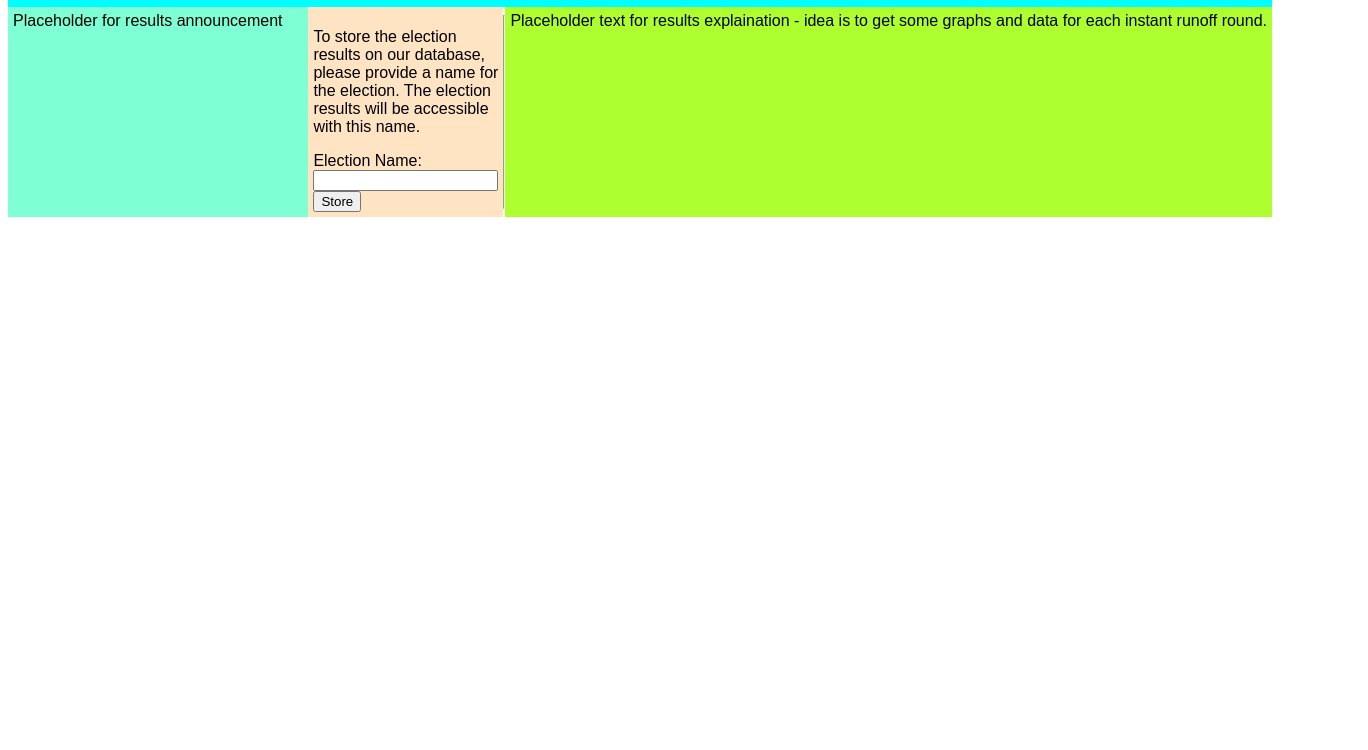
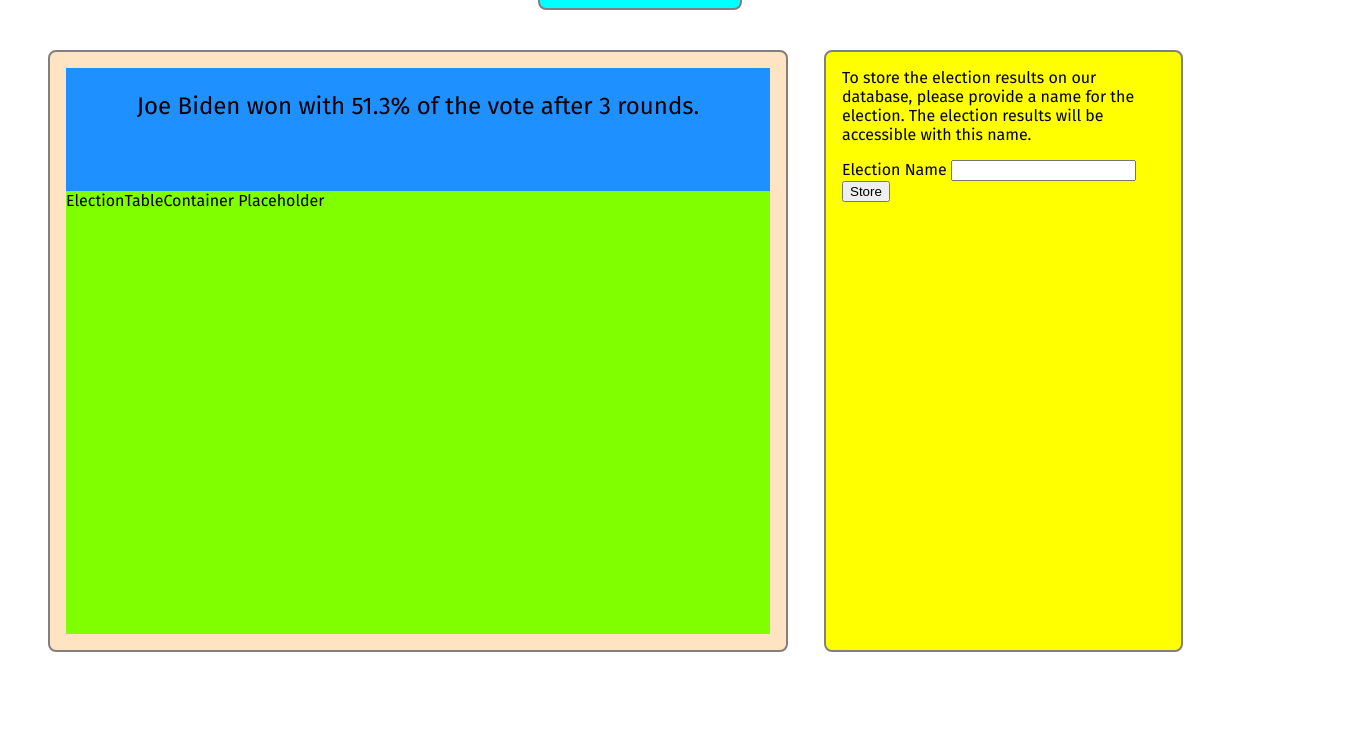
Before and after one commit to mlm20/Ranked-Choice-Voting-Web-App, a website with bundled scripts: page web-app/static/Results/Results.html in a window 1280 px wide. Shown: the part 85-835 px from the top of the page, 1368 px wide, since content can reach past the window. Before the commit the page ends 800 px from the top, so only its background shows below. Built offline with nearby package versions, Linux system fonts and the light colour scheme.

Commit message:
improved styling

```diff
--- a/web-app/static/Results/Results.html
+++ b/web-app/static/Results/Results.html
@@ -14,29 +14,24 @@
 
 <main id="main">
     <div id="ResultAnnouncement">
-        Placeholder for results announcement
+        <div id="ElectionSummary">
+            Joe Biden won with 51.3% of the vote after 3 rounds.
+        </div>
+        <div id="ElectionTableContainer">
+            ElectionTableContainer Placeholder
+        </div>
     </div>
 
-    <div id="StoreResult">
-        <p>
-            To store the election results on our database, please provide a name for the election.
-            The election results will be accessible with this name.
-        </p>
-        <form id="StoreResultForm">
+    <div id="StoreResultBox">
+        To store the election results on our database, please provide a name for the election.
+        The election results will be accessible with this name.
+        <div id="SubmissionArea">
             <label for="StoreText">
-                Election Name:
+                Election Name
             </label>
             <input type="text" id="StoreText">
             <input type="button" id="StoreButton" name="StoreButton" value="Store">
-
-        </form>
-    </div>
-
-    <hr>
-
-    <div id="ResultsExplained">
-        Placeholder text for results explaination - idea is to get some graphs and data for each instant
-        runoff round.
+        </div>
     </div>
 </main>
 </html>
--- a/web-app/static/Results/ResultsStyle.css
+++ b/web-app/static/Results/ResultsStyle.css
@@ -1,40 +1,91 @@
+@import url('https://fonts.googleapis.com/css2?family=Fira+Sans&display=swap');
+
+:root
+{
+   /* Title Variables */
+   --banner-height: 140px; /* KEEP THIS */
+   --banner-width: 200px;
+   --title-box-padding: 1px;
+   --corner-radius: 8px;
+   --box-margin: 40px;
+   --primary-box-padding: 1em;
+   --box-height: 70%;
+   --box-margin: 40px;
+   --results-box-width: 60%;
+   --counter-height: 70px;
+   --seperator: 10%;
+   --button-width: 40%;
+   --summary-height: calc(100px + 4%);
+   --submission-box-height: 5%;
+}
+
 #title
 {
     margin: auto;
-    padding: 2px;
+    padding-top: var(--title-box-padding);
+    padding-bottom: var(--title-box-padding);
     background-color: aqua;
-    font-family: Arial, Helvetica, sans-serif;
-    font-size: 12pt;
+    font-family: 'Fira Sans', sans-serif;
     font-weight: bold;
     text-align: center;
+    width: var(--banner-width);
+    border-radius: var(--corner-radius);
+    border: 2px grey solid;
 }
 
 #main
 {
-    display: flex;
     align-items: top;
-    font-family: Arial, Helvetica, sans-serif;
+    font-family: 'Fira Sans', sans-serif;
+    width: 100%;
+    height: calc(100% - var(--banner-height));
+    position: absolute;
+    padding: var(--box-margin);
+    /* background-color: aquamarine; */
 }
 
 #ResultAnnouncement
 {
-    flex: 2;
-    background-color: aquamarine;
-    border: 2px grey;
-    padding: 5px;
+    border: 2px grey solid;
+    background-color: bisque;
+    padding: var(--primary-box-padding);
+    height: calc(var(--box-height) + var(--box-margin) * 2 - var(--primary-box-padding) * 2);
+    width: calc(var(--results-box-width) - var(--box-margin) * 2 - var(--primary-box-padding) * 2);
+    position: absolute;
+    border-radius: var(--corner-radius);
+    overflow: scroll;
 }
 
-#StoreResult
+#StoreResultBox
 {
-    flex: 1;
-    background-color: bisque;
-    border: 2px grey;
-    padding: 5px;
+    border: 2px grey solid;
+    padding: var(--primary-box-padding);
+    background-color: yellow;
+    height: calc(var(--box-height) + var(--box-margin) * 2 -  var(--primary-box-padding) * 2);
+    width: calc(100% - (var(--box-margin) * 2) - var(--results-box-width) - 8% - var(--primary-box-padding) * 2);
+    position: absolute;
+    left: var(--results-box-width);
+    border-radius: var(--corner-radius);
 }
 
-#ResultsExplained
+#ElectionSummary
 {
-    background-color: greenyellow;
-    padding: 5px;
-    border: 2px grey;
+    text-align: center;
+    background-color: dodgerblue;
+    height: var(--summary-height);
+    box-sizing: border-box;
+    font-size: x-large;
+    padding-top: var(--primary-box-padding);
 }
+
+#ElectionTableContainer
+{
+    background-color: chartreuse;
+    height: calc(100% - var(--summary-height));
+}
+
+#SubmissionArea
+{
+    width: 100%;
+    margin-top: var(--submission-box-height);
+}
```
